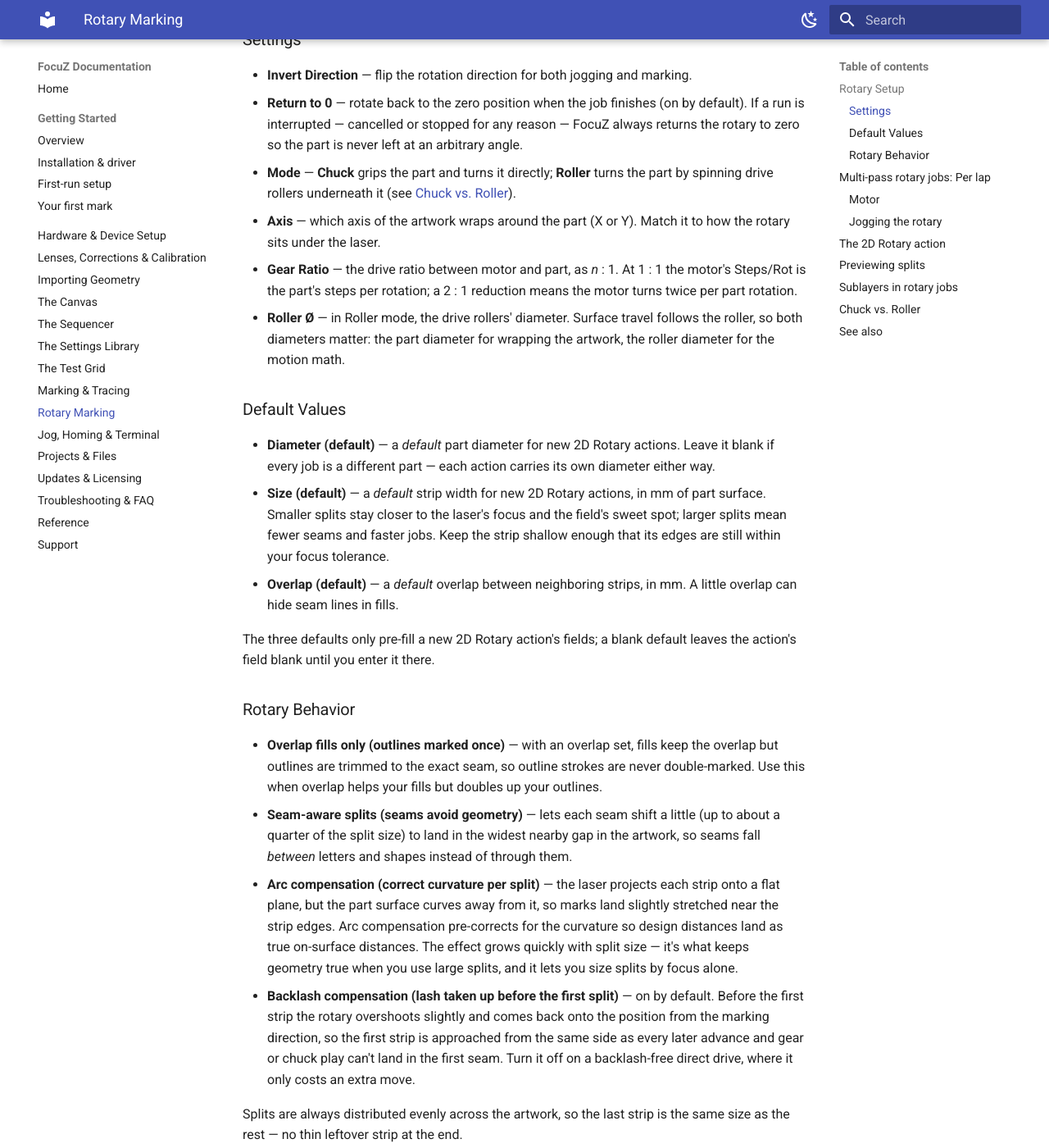
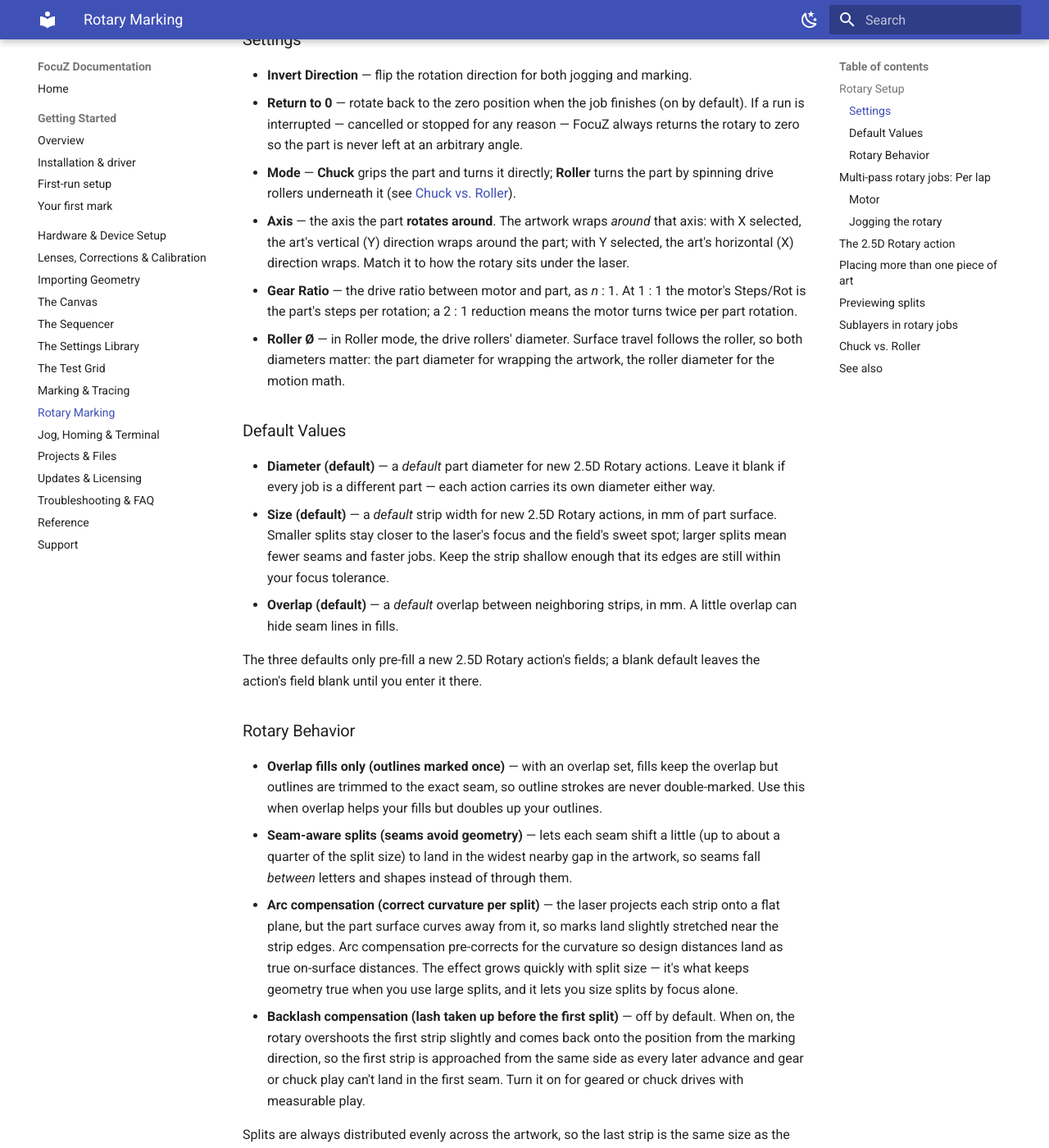
Before and after one commit to Lokahi-Shop/focuz-docs, an MkDocs documentation site: the page built from docs/rotary.md, in a window 1280 px wide and 1400 px high, scrolled down 843 px. Shown: the whole window at 82% size. Built offline with MkDocs 1.6.1 and Material for MkDocs 9.7.7, drawn with Linux system fonts in a browser that asks for light colours; some of the changed text lies outside the part shown.

Commit message:
docs: 2.5D Rotary rename, axle-semantic Axis, per-layer values, Groove, multi-art placement table

```diff
--- a/docs/rotary.md
+++ b/docs/rotary.md
@@ -5,7 +5,7 @@ passes. The galvo can only mark a flat window at a time, so FocuZ wraps your art
 part in **splits**: it marks one strip, rotates the part, marks the next strip, and so on until
 the whole design is on the surface.
 
-Rotary marking always runs through the [**2D Rotary** action](#the-2d-rotary-action) in the
+Rotary marking always runs through the [**2.5D Rotary** action](#the-25d-rotary-action) in the
 Sequencer — the action carries the job's part and split values, so nothing has to be switched
 on or off app-wide. The rotary hardware itself (motor, mode, axis) is configured once under
 **Device ▸ Rotary Setup**.
@@ -22,8 +22,9 @@ on or off app-wide. The rotary hardware itself (motor, mode, axis) is configured
   rotary to zero so the part is never left at an arbitrary angle.
 - **Mode** — **Chuck** grips the part and turns it directly; **Roller** turns the part by
   spinning drive rollers underneath it (see [Chuck vs. Roller](#chuck-vs-roller)).
-- **Axis** — which axis of the artwork wraps around the part (X or Y). Match it to how the
-  rotary sits under the laser.
+- **Axis** — the axis the part **rotates around**. The artwork wraps *around* that axis: with
+  X selected, the art's vertical (Y) direction wraps around the part; with Y selected, the
+  art's horizontal (X) direction wraps. Match it to how the rotary sits under the laser.
 - **Gear Ratio** — the drive ratio between motor and part, as *n* : 1. At 1 : 1 the motor's
   Steps/Rot is the part's steps per rotation; a 2 : 1 reduction means the motor turns twice
   per part rotation.
@@ -33,16 +34,16 @@ on or off app-wide. The rotary hardware itself (motor, mode, axis) is configured
 
 ### Default Values
 
-- **Diameter (default)** — a *default* part diameter for new 2D Rotary actions. Leave it blank
+- **Diameter (default)** — a *default* part diameter for new 2.5D Rotary actions. Leave it blank
   if every job is a different part — each action carries its own diameter either way.
-- **Size (default)** — a *default* strip width for new 2D Rotary actions, in mm of part
+- **Size (default)** — a *default* strip width for new 2.5D Rotary actions, in mm of part
   surface. Smaller splits stay closer to the laser's focus and the field's sweet spot; larger
   splits mean fewer seams and faster jobs. Keep the strip shallow enough that its edges are
   still within your focus tolerance.
 - **Overlap (default)** — a *default* overlap between neighboring strips, in mm. A little
   overlap can hide seam lines in fills.
 
-The three defaults only pre-fill a new 2D Rotary action's fields; a blank default leaves the
+The three defaults only pre-fill a new 2.5D Rotary action's fields; a blank default leaves the
 action's field blank until you enter it there.
 
 ### Rotary Behavior
@@ -57,11 +58,11 @@ action's field blank until you enter it there.
   the strip edges. Arc compensation pre-corrects for the curvature so design distances land as
   true on-surface distances. The effect grows quickly with split size — it's what keeps
   geometry true when you use large splits, and it lets you size splits by focus alone.
-- **Backlash compensation (lash taken up before the first split)** — on by default. Before the
-  first strip the rotary overshoots slightly and comes back onto the position from the marking
-  direction, so the first strip is approached from the same side as every later advance and gear
-  or chuck play can't land in the first seam. Turn it off on a backlash-free direct drive, where
-  it only costs an extra move.
+- **Backlash compensation (lash taken up before the first split)** — off by default. When on,
+  the rotary overshoots the first strip slightly and comes back onto the position from the
+  marking direction, so the first strip is approached from the same side as every later advance
+  and gear or chuck play can't land in the first seam. Turn it on for geared or chuck drives
+  with measurable play.
 
 Splits are always distributed evenly across the artwork, so the last strip is the same size as
 the rest — no thin leftover strip at the end.
@@ -88,7 +89,7 @@ sublayers can't disagree about lap order. **Group repeat** always stays inside t
 The box is hidden at 1 pass, where there's nothing to order.
 
 !!! tip "Repeating the whole rotation as a job step"
-    Per lap repeats a *layer*. To repeat the entire 2D Rotary action, loop it with a
+    Per lap repeats a *layer*. To repeat the entire 2.5D Rotary action, loop it with a
     [Goto](sequencer.md#action-types) — each time round it re-plans and takes up backlash again,
     and whether it returns to zero between rounds is up to **Return to 0** in Settings.
 
@@ -114,18 +115,20 @@ same way as the main [device import](hardware-setup.md). The Device Setup window
 section — including reusing the device's own `markcfg7` — so a rotary can be configured during
 first run.
 
-## The 2D Rotary action
+## The 2.5D Rotary action
 
-The **2D Rotary** action (in the Sequencer's Marking group) is a 2D Import that marks through
+The **2.5D Rotary** action (in the Sequencer's Marking group) is a 2D Import that marks through
 the rotary engine — it's the one and only way a job runs on the rotary. It carries its own
 **Rotary** section above its content:
 
 - **Part Diameter / Split Size / Overlap** — the job's own values, saved with the project.
-  They pre-fill from the Rotary Setup defaults when the action is created; fields with no
-  default start blank. **All three are required** — the run and trace are blocked, with a
-  message naming the missing field, until they're entered (an overlap of 0 counts as entered).
-  Different actions (or different projects) can target different parts without touching the
-  device setup.
+  They belong to **each layer**, so one action can mark sections of different diameters — a
+  Ø60 base band and a Ø80 upper band in the same run. Layers whose values all match (and sit
+  next to each other) mark together in a single revolution. Values pre-fill from the Rotary
+  Setup defaults when a layer is created; fields with no default start blank. **All three are
+  required** — the run and trace are blocked, with a message naming the missing field, until
+  they're entered (an overlap of 0 counts as entered). Different actions (or different
+  projects) can target different parts without touching the device setup.
 - **Start Offset** — optional, in part degrees: rotates the whole job's starting orientation
   on the part without changing the rotary's Set Zero position. Handy for marking at a specific
   clock position, or spacing repeat jobs around the same part. 0 (or blank) = none; Return to
@@ -135,9 +138,39 @@ Axis, mode, motor settings, and the split-quality options still come from Rotary
 action carries only the job values. Because rotary is per-action, nothing is left switched on
 afterward — other actions and later jobs are unaffected.
 
+## Placing more than one piece of art
+
+Position along the wrap direction is **absolute**: where art sits on the canvas is where it
+lands on the part, measured around the circumference from the rotary's zero position. Moving a
+piece of art along the wrap axis moves it *around the part*; moving it along the other axis
+moves it along the part's length. That means two pieces of art always land in the same places
+on the part no matter how you organize them — but *how* they mark differs:
+
+| | Same layer | Two layers, one action | Two 2.5D Rotary actions |
+|---|---|---|---|
+| **Revolutions** | One | One — layers with matching rotary values that sit next to each other share the revolution | Two — each action runs all of its splits before the next begins |
+| **Splits & seams** | One split plan across the combined artwork | Same combined plan — seams line up for both pieces | Each action plans around its own artwork — seams fall in different places |
+| **Position on the part** | Absolute — identical in all three arrangements | Same | Same |
+| **Where filled shapes overlap** | Overlapping areas cancel to unfilled (with the default Even / Odd fill grouping) | Each layer fills independently — the overlap is **marked twice** | Marked twice |
+| **Where outlines overlap** | Both mark, on top of each other | Same | Same |
+| **Marking settings** | One set shared by everything in the layer | Independent per layer | Independent per layer |
+| **Marking order** | All content together, split by split | Layer order *within* each split, then the part rotates | The first action completes entirely, then the second runs |
+| **Fit circumference** | Fits the combined width of all the layer's art | Fits each layer's own art | Fits each layer's own art |
+
+!!! tip "Which arrangement to use"
+    Use the **same layer** when the pieces share settings and you want one revolution.
+    Use **separate layers** for per-piece settings while keeping one revolution and aligned
+    seams. Use **separate actions** only when the jobs must be sequenced independently — for
+    example with a jog or an operator prompt between them — at the cost of a second revolution
+    and seams that don't line up between the two.
+
+Nothing warns about overlap: overlapping art simply marks as the table describes, and art
+placed more than a full circumference apart wraps onto whatever already occupies that angle.
+The preview shows the true result either way.
+
 ## Previewing splits
 
-In the [Preview](marking-tracing.md) of a 2D Rotary action, a vertical **split slider** appears
+In the [Preview](marking-tracing.md) of a 2.5D Rotary action, a vertical **split slider** appears
 beside the playback slider, with one stop per split:
 
 - By default the preview shows **one split at a time**, centered in the canvas — exactly the
@@ -151,7 +184,9 @@ Seam-aware splits and arc compensation show up in the preview exactly as they wi
 ## Sublayers in rotary jobs
 
 Sublayers run inside each split, just as they do in flat marking — jog sublayers fire between
-passes, and cut sublayers mark their bands clipped to the current strip.
+passes, and **Groove** sublayers (the rotary name for the Cut mode) mark their offset bands
+clipped to the current strip. A groove is for grooving and deep engraving around the part — it
+is sectioned by splits like all rotary content, and is not a tube through-cutting mode.
 
 ## Chuck vs. Roller
 
```
Also changed, not shown: docs/getting-started/first-run.md (+1 -1 lines), docs/sequencer.md (+2 -2 lines).
